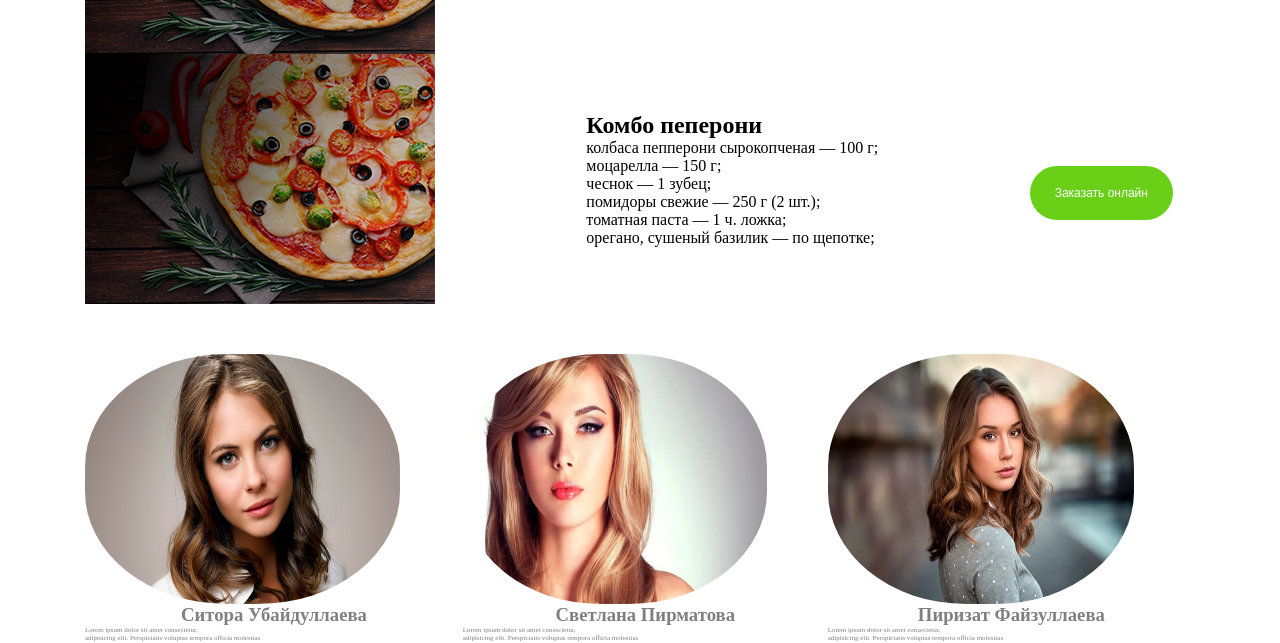
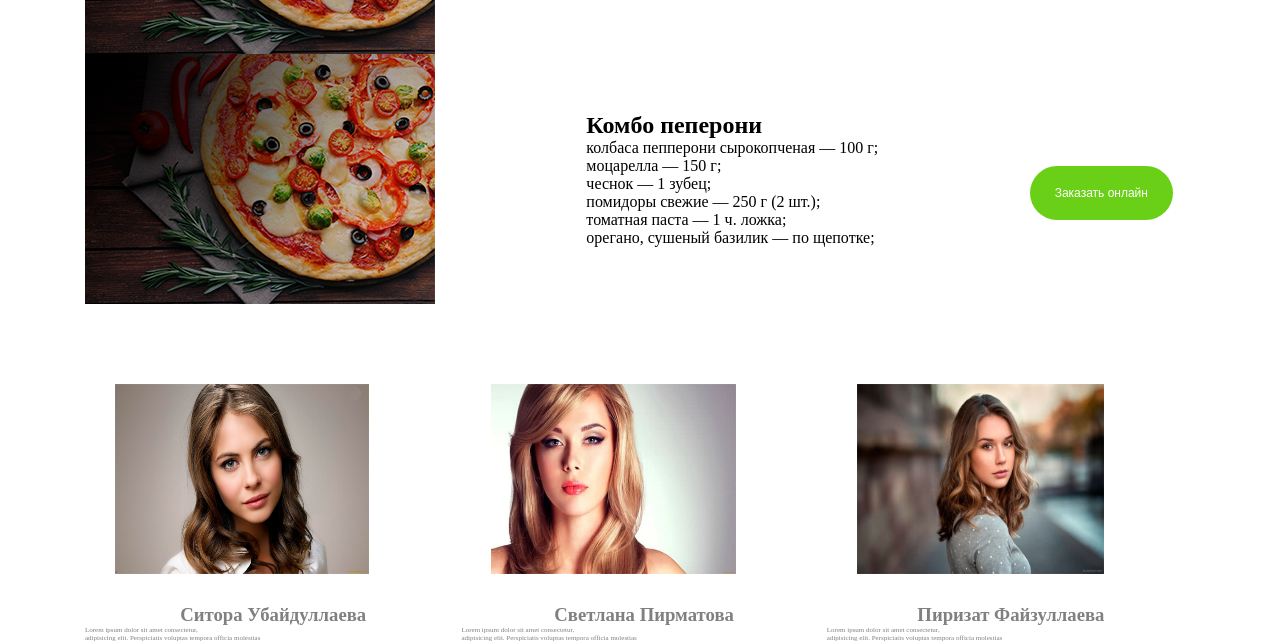
Before and after one commit to Mribrohim/Mr_Ibrohim, a plain HTML site: page index.html in a window 1280 px wide. Shown: the part 2383-3026 px from the top of the page. Drawn offline with Linux system fonts and the light colour scheme.

Commit message:
Update style.css

```diff
--- a/style.css
+++ b/style.css
@@ -191,9 +191,12 @@ margin-top: 50px;
 footer .container .row img{
    border: 0px solid white;
     border-radius: 45%;
-width: var(--col-10);
-margin-top: 50px;
-height: 250px;
+    width: var(--col-10);
+    margin-top: 50px;
+    height: 250px;
+    widht:250px;
+    border-radius:12px;
+    padding:30px;
 
 }
 footer .container{
```
